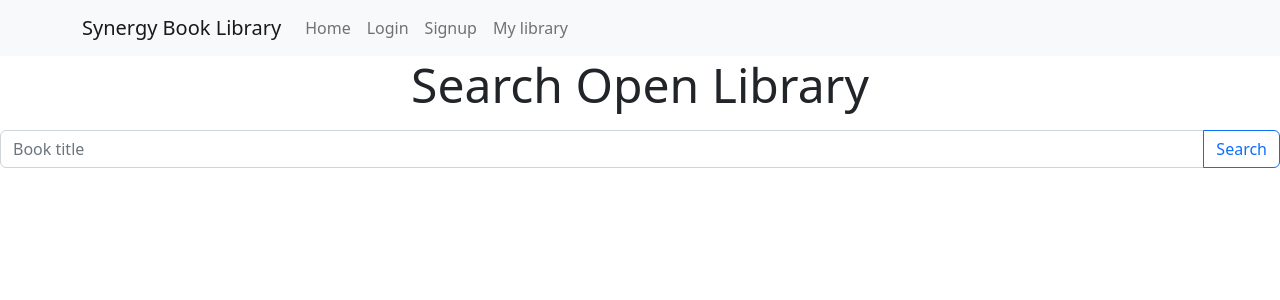
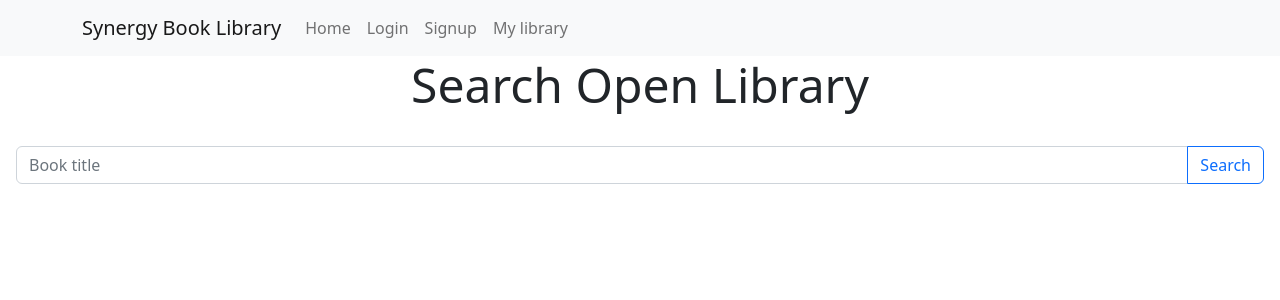
Before and after one commit to jaferIdrees/book_recomendation_frontend, a React (Create React App) app: page / in a window 1280 px wide. Shown: the top 300 px of the page. Built offline with nearby package versions, Linux system fonts and the light colour scheme.

Commit message:
Style search page

```diff
--- a/src/pages/BookSearch.js
+++ b/src/pages/BookSearch.js
@@ -20,7 +20,7 @@ const BookSearch = () => {
         <>
         <Form onSubmit={onFormSubmit}>
             <p className="display-5 text-center ">Search Open Library</p>
-            <InputGroup className="mb-3">
+            <InputGroup className="mb-3 p-3">
                 <Form.Control
                     placeholder="Book title"
                     aria-label="Book title"
```
